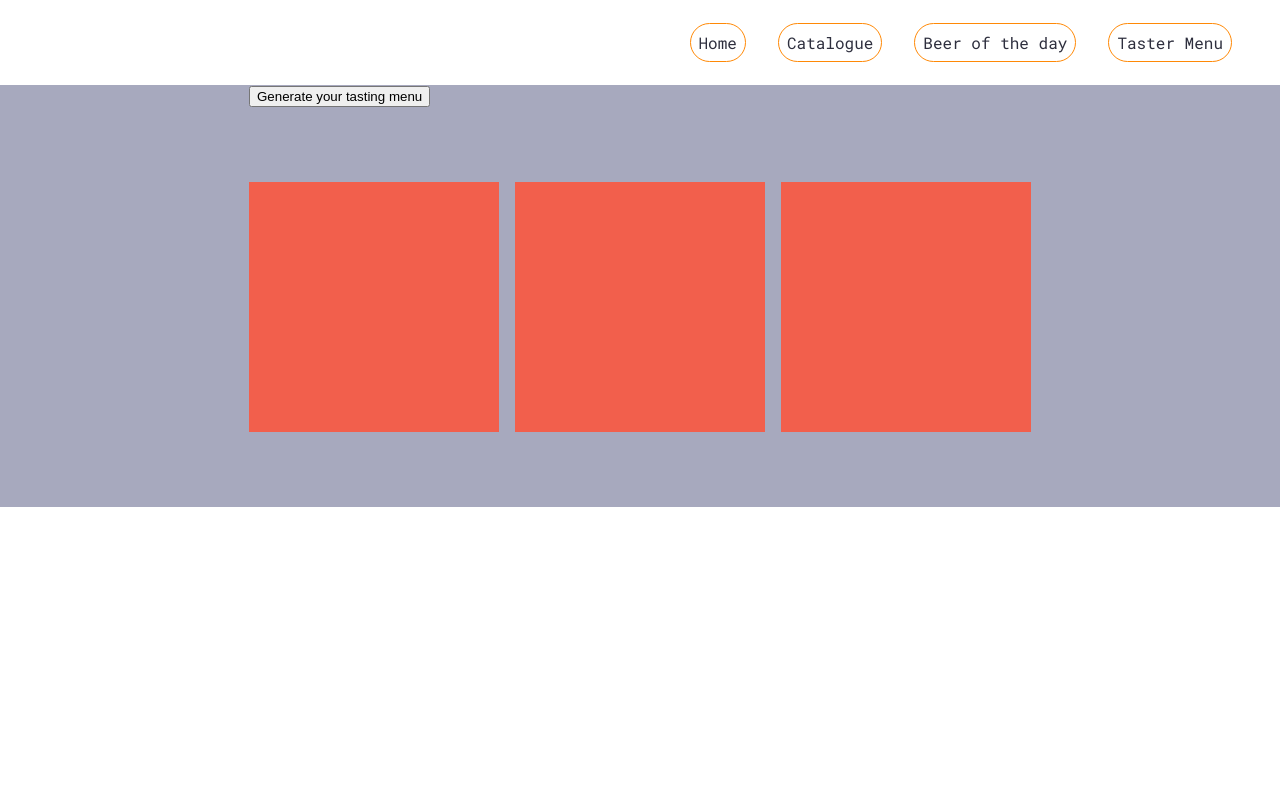
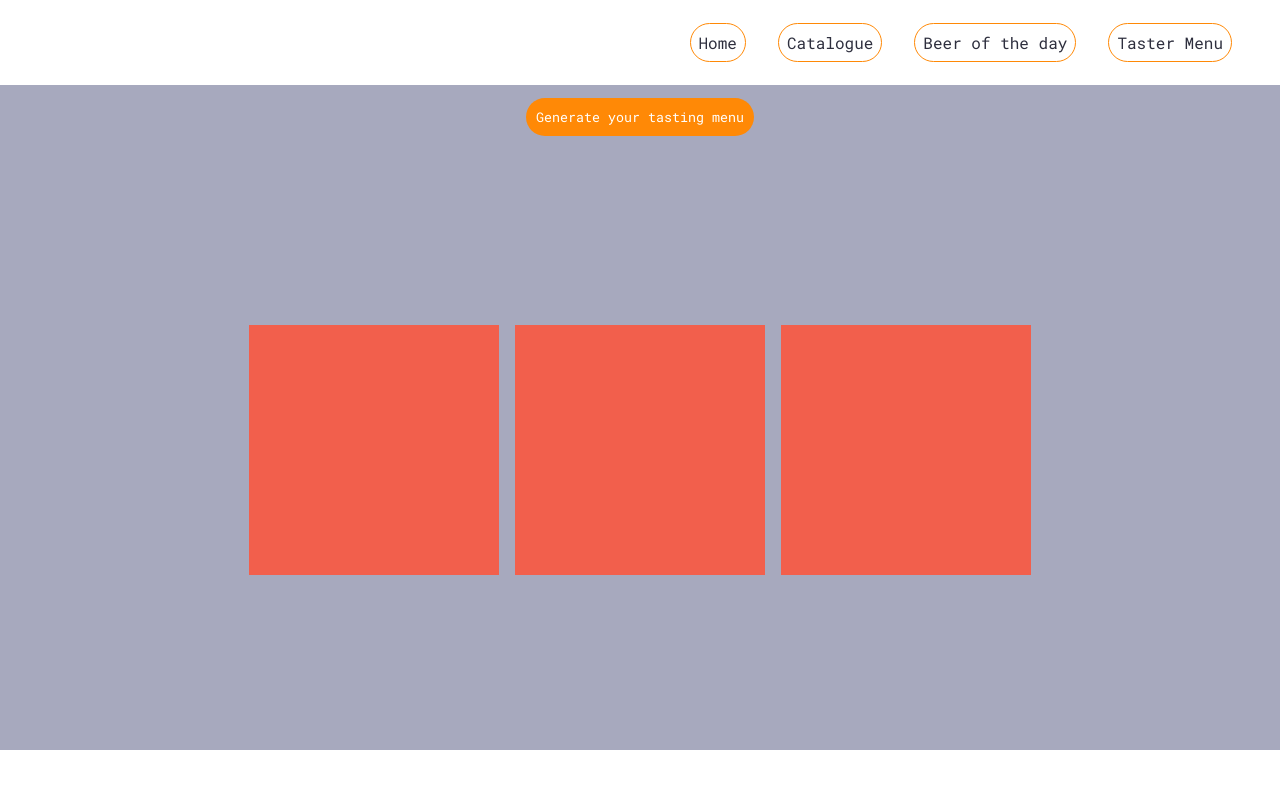
Before and after one commit to isobelleanna/punk-app, a React (Create React App) app: page /punk-app/taster-menu in a window 1280 px wide. Shown: the top 788 px of the page. Built offline with nearby package versions, Linux system fonts and the light colour scheme; no server answers.

Commit message:
adjust styling

```diff
--- a/src/App.jsx
+++ b/src/App.jsx
@@ -2,7 +2,6 @@ import "./App.scss";
 import Landing from "./containers/Landing/Landing";
 import Catalogue from "./containers/Catalogue/Catalogue";
 import Nav from "./containers/Nav/Nav";
-import Footer from "./containers/Footer/Footer";
 import { useState, useEffect } from "react";
 import { BrowserRouter as Router, Routes, Route } from "react-router-dom";
 import RandomBeer from "./containers/RandomBeer/RandomBeer";
--- a/src/containers/Footer/Footer.jsx
+++ /dev/null
@@ -1,17 +0,0 @@
-import React from "react";
-import "./Footer.scss";
-
-const Footer = () => {
-  return (
-    <div className="footer">
-      <a
-        className="footer__item"
-        href="https://github.com/isobelleanna/punk-app"
-      >
-        Github
-      </a>
-    </div>
-  );
-};
-
-export default Footer;
--- a/src/containers/Footer/Footer.scss
+++ /dev/null
@@ -1,14 +0,0 @@
-@use "../../assets/sass/variables" as *;
-
-.footer {
-    display: flex;
-    align-items: center;
-    justify-content: center;
-    padding: 4em 2em;
-}
-
-@media screen and (min-width: 1100px){
-    .footer {
-        padding: 15em 2em 4em 2em;
-    }
-}
--- a/src/containers/Navbar/Navbar.scss
+++ b/src/containers/Navbar/Navbar.scss
@@ -1,9 +1,8 @@
 @use "../../assets/sass/variables" as *;
 
 .nav-bar {
-    background-color: $nav-background;
-    font-family: $font-paragraphs;
-    height: 100%;
-    padding: 1em;
-    border: 1px solid $border;
+  background-color: $nav-background;
+  font-family: $font-paragraphs;
+  height: 100%;
+  padding: 1em;
 }
--- a/src/containers/TasterMenu/TasterMenu.jsx
+++ b/src/containers/TasterMenu/TasterMenu.jsx
@@ -19,8 +19,10 @@ const TasterMenu = ({ beers }) => {
           <MenuCard beers={beers} index={numArr[2]} number={2} />
         </div>
       ) : (
-        <div>
-          <button onClick={toggleMenu}>Generate your tasting menu</button>
+        <div className="taster-menu__container">
+          <button className="taster-menu__button" onClick={toggleMenu}>
+            Generate your tasting menu
+          </button>
           <div className="taster-menu__content">
             <div className="taster-menu__card"></div>
             <div className="taster-menu__card"></div>
--- a/src/containers/TasterMenu/TasterMenu.scss
+++ b/src/containers/TasterMenu/TasterMenu.scss
@@ -6,16 +6,52 @@
   align-items: center;
   justify-content: space-around;
   background-color: $main-card;
+  &__container {
+    display: flex;
+    flex-direction: column;
+    align-items: center;
+    justify-content: center;
+  }
   &__content {
     display: flex;
     align-items: center;
-        justify-content: space-between;
+    justify-content: center;
     flex-wrap: wrap;
-        height: 400px;
+    height: 850px;
     gap: 1em;
-    }&__card {
+  }
+  &__card {
     height: 250px;
     width: 250px;
     background-color: $nav-background;
   }
+  &__button {
+    background-color: $button-background;
+    color: $button-text;
+    border: none;
+    font-family: $font-paragraphs;
+    border-radius: 20px;
+    padding: 10px;
+    margin: 1em;
+    &:hover {
+      color: $button-background;
+      background-color: $button-text;
     }
+  }
+}
+
+@media screen and (min-width: 820px) {
+  .taster-menu {
+    &__content {
+      height: 400px;
+    }
+  }
+}
+
+@media screen and (min-width: 400px) {
+  .taster-menu {
+    &__content {
+      height: 600px;
+    }
+  }
+}
```
Lines whose indentation alone changed are shown as unchanged.
